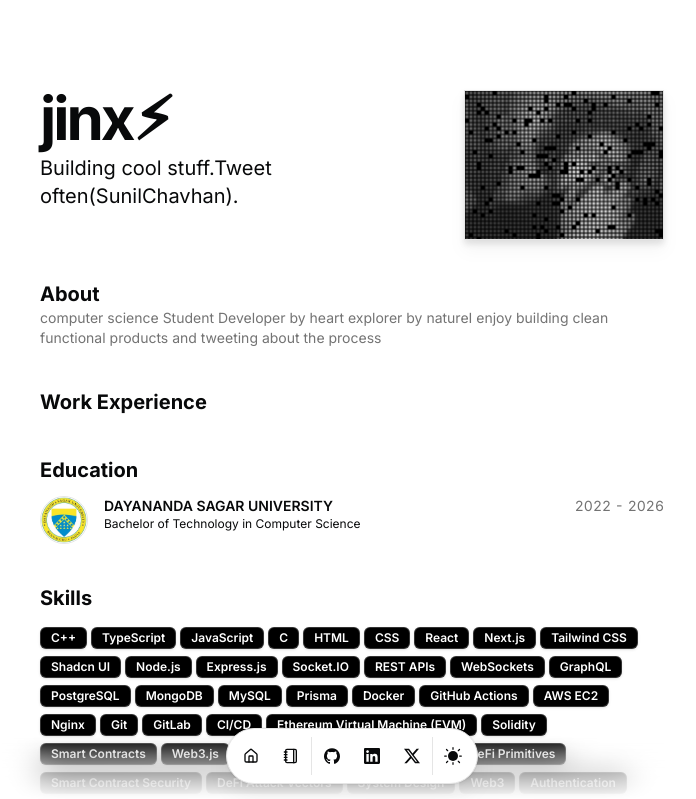
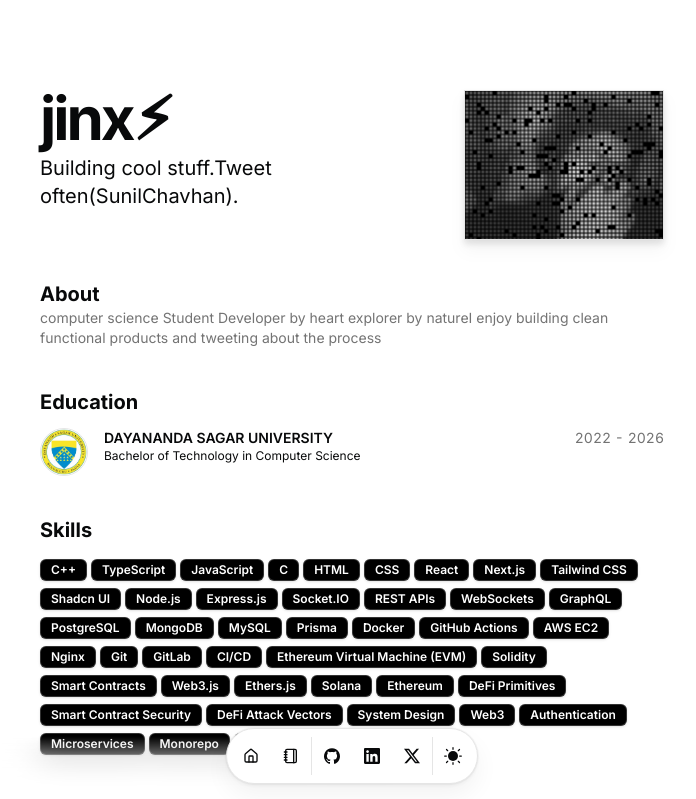
Before and after one commit to Sunilkumarchavhan9/sk-chavhan, a Next.js app: page / in a window 1280 px wide. Shown: the top 799 px of the page, without its empty margins (288-984 px from the left). Built offline with nearby package versions, Linux system fonts and the light colour scheme.

Commit message:
corected some issues of localhost

```diff
--- a/src/app/page.tsx
+++ b/src/app/page.tsx
@@ -4,8 +4,6 @@
 import { PixelatedSkillBadge } from "@/components/pixelated-skill-badge";
 import { ProjectCard } from "@/components/project-card";
 import { ResumeCard } from "@/components/resume-card";
-import { Avatar, AvatarFallback, AvatarImage } from "@/components/ui/avatar";
-import { Badge } from "@/components/ui/badge";
 import { DATA } from "@/data/resume";
 import Link from "next/link";
 import Markdown from "react-markdown";
@@ -46,31 +44,6 @@
             {DATA.summary}
           </Markdown>
         </BlurFade>
-      </section>
-      <section id="work">
-        <div className="flex min-h-0 flex-col gap-y-3">
-          <BlurFade delay={BLUR_FADE_DELAY * 5}>
-            <h2 className="text-xl font-bold">Work Experience</h2>
-          </BlurFade>
-          {DATA.work.map((work, id) => (
-            <BlurFade
-              key={work.company}
-              delay={BLUR_FADE_DELAY * 6 + id * 0.05}
-            >
-              <ResumeCard
-                key={work.company}
-                logoUrl={work.logoUrl}
-                altText={work.company}
-                title={work.company}
-                subtitle={work.title}
-                href={work.href}
-                badges={work.badges}
-                period={`${work.start} - ${work.end ?? "Present"}`}
-                description={work.description}
-              />
-            </BlurFade>
-          ))}
-        </div>
       </section>
       <section id="education">
         <div className="flex min-h-0 flex-col gap-y-3">
--- a/src/data/resume.tsx
+++ b/src/data/resume.tsx
@@ -309,5 +309,7 @@
 
   ],
   hackthons:[],
-  work: [],
+  work: [
+
+  ],
 } as const;
```
